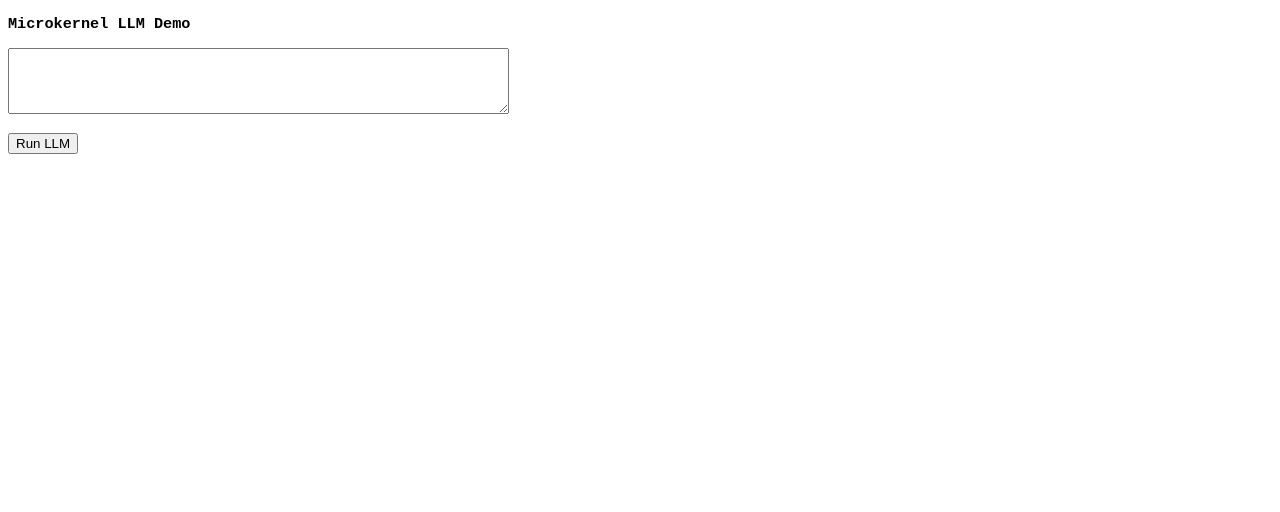
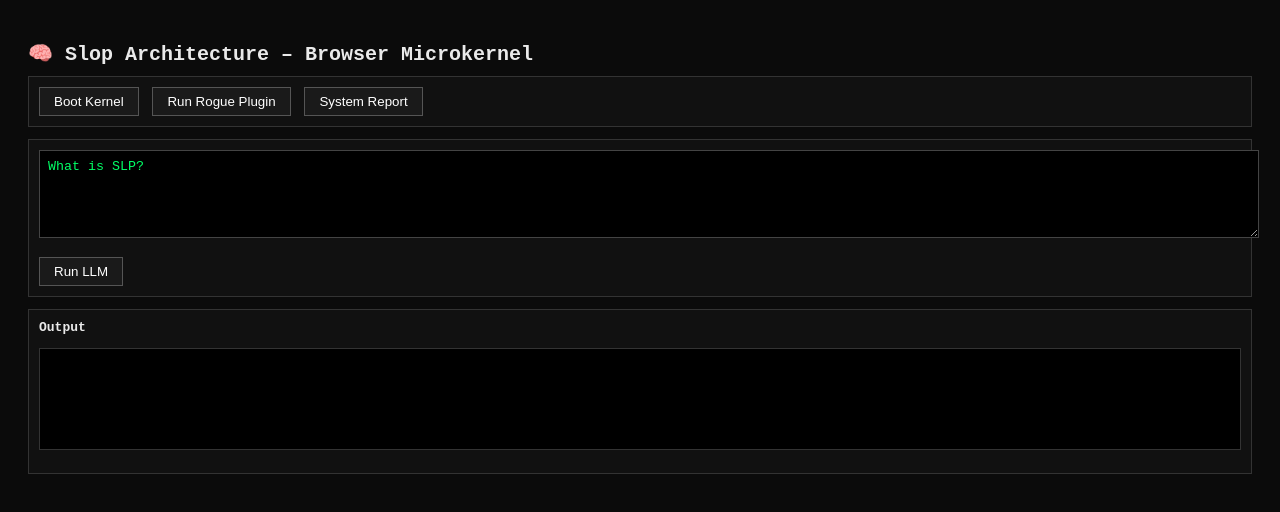
Before and after one commit to rajeshradhakrishnanmvk/microkernel-server, a plain HTML site: page public/index.html in a window 1280 px wide. Drawn offline with Linux system fonts and the light colour scheme.

Commit message:
Refactor index.html for improved structure and styling

```diff
--- a/public/index.html
+++ b/public/index.html
@@ -1,22 +1,125 @@
 <!DOCTYPE html>
-<html>
-<body style="font-family: monospace">
-  <h3>Microkernel LLM Demo</h3>
-  <textarea id="q" rows="4" cols="60"></textarea><br><br>
-  <button onclick="run()">Run LLM</button>
-  <pre id="out"></pre>
+<html lang="en">
+<head>
+<meta charset="UTF-8" />
+<title>Slop Architecture – Browser Microkernel</title>
+
+<style>
+  body {
+    background: #0b0b0b;
+    color: #eaeaea;
+    font-family: monospace;
+    padding: 20px;
+  }
+
+  h1 {
+    font-size: 20px;
+    margin-bottom: 10px;
+  }
+
+  .bar {
+    border: 1px solid #333;
+    padding: 10px;
+    margin-bottom: 12px;
+    background: #111;
+  }
+
+  button {
+    background: #1a1a1a;
+    color: #fff;
+    border: 1px solid #555;
+    padding: 6px 14px;
+    margin-right: 6px;
+    cursor: pointer;
+  }
+
+  button:hover {
+    background: #222;
+  }
+
+  textarea {
+    width: 100%;
+    height: 70px;
+    background: #000;
+    color: #00ff66;
+    border: 1px solid #444;
+    padding: 8px;
+    font-family: monospace;
+  }
+
+  pre {
+    background: #000;
+    border: 1px solid #333;
+    padding: 10px;
+    min-height: 80px;
+    overflow: auto;
+  }
+</style>
+</head>
+
+<body>
+
+<h1>🧠 Slop Architecture – Browser Microkernel</h1>
+
+<div class="bar">
+  <button onclick="bootKernel()">Boot Kernel</button>
+  <button onclick="runRogue()">Run Rogue Plugin</button>
+  <button onclick="systemReport()">System Report</button>
+</div>
+
+<div class="bar">
+  <textarea id="prompt">What is SLP?</textarea><br><br>
+  <button onclick="runLLM()">Run LLM</button>
+</div>
+
+<div class="bar">
+  <strong>Output</strong>
+  <pre id="output"></pre>
+</div>
 
 <script>
-    async function run() {
-      const prompt = q.value;
+const out = document.getElementById("output");
+
+function log(msg) {
+  out.textContent += msg + "\n";
+}
+
+// ---- UI actions mapped to kernel syscalls ----
+
+async function bootKernel() {
+  out.textContent = "";
+  const res = await fetch("/boot", { method: "POST" });
+  const json = await res.json();
+  log("Kernel booted.");
+  log(JSON.stringify(json, null, 2));
+}
+
+async function runLLM() {
+  const prompt = document.getElementById("prompt").value;
   const res = await fetch("/run/llm", {
     method: "POST",
     headers: { "Content-Type": "application/json" },
     body: JSON.stringify({ prompt })
   });
   const json = await res.json();
-      out.textContent = JSON.stringify(json, null, 2);
+  log("\nLLM:");
+  log(JSON.stringify(json, null, 2));
+}
+
+async function runRogue() {
+  const res = await fetch("/run/infinite", { method: "POST" });
+  const json = await res.json();
+  log("\nRogue plugin:");
+  log(JSON.stringify(json, null, 2));
+}
+
+async function systemReport() {
+  const res = await fetch("/status");
+  const json = await res.json();
+  log("\nSYSTEM STATUS:");
+  log(JSON.stringify(json, null, 2));
 }
 </script>
+
 </body>
 </html>
```
Lines whose indentation alone changed are shown as unchanged.
